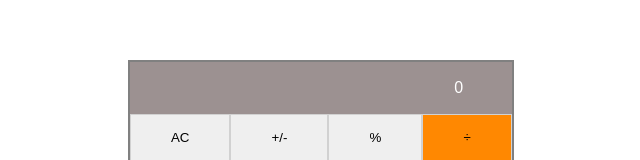
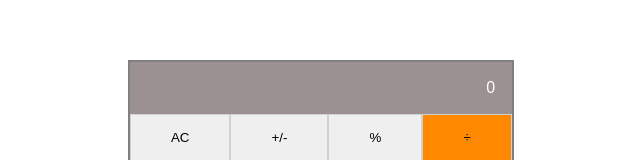
Before and after one commit to Ngufor-emmanuella/math-magicians, a React (Create React App) app: page / in a window 1280 px wide. Shown: the part 203-363 px from the top of the page, without its empty margins (319-959 px from the left). Built offline with nearby package versions, Linux system fonts and the light colour scheme; a web font is replaced by a local one.

Commit message:
Fix errors

```diff
--- a/src/components/calculator.js
+++ b/src/components/calculator.js
@@ -22,9 +22,9 @@ const Calc = () => {
         <tbody id="calculator-body">
           <tr className="result-box">
             <td colSpan="4" className="result">
-              <span>{total}</span>
               <span>{next}</span>
               <span>{operation}</span>
+              <span>{total}</span>
             </td>
           </tr>
 
```
